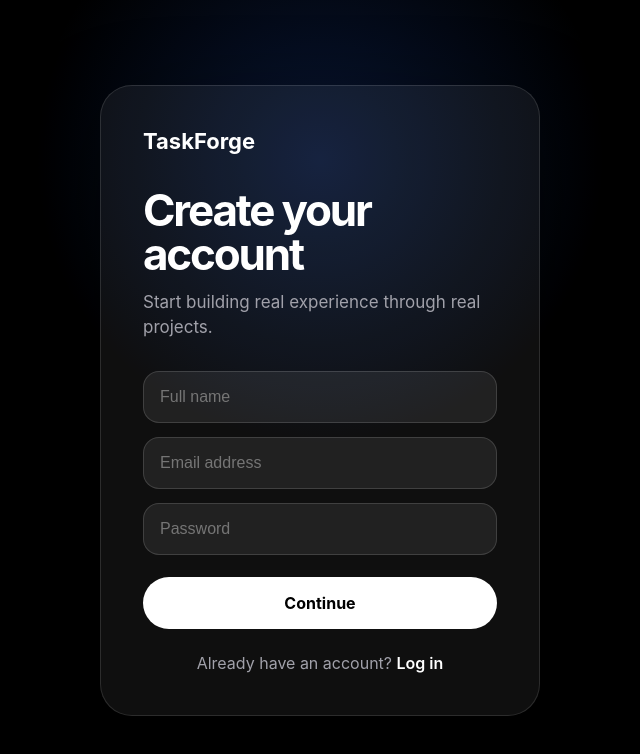
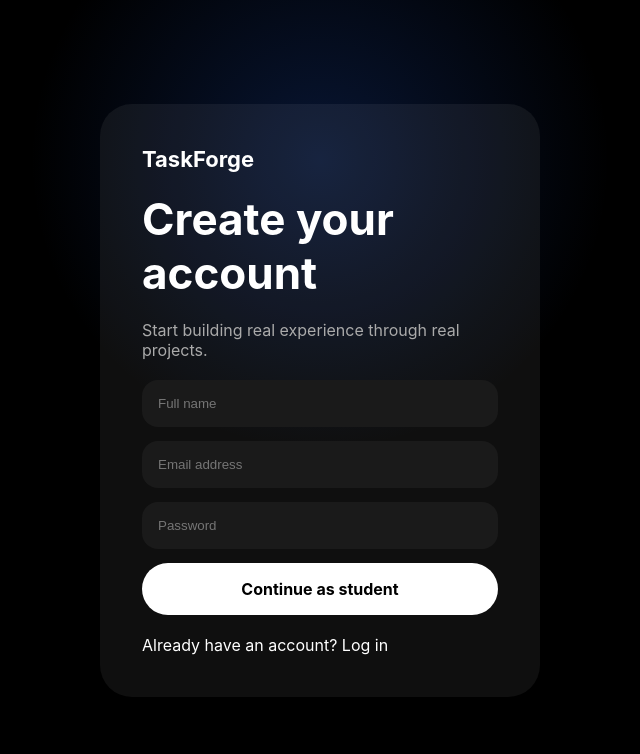
Before and after one commit to nikishrajbastola/taskforge, a Next.js app: page /signup in a window 1280 px wide. Shown: the top 754 px of the page, without its empty margins (320-960 px from the left). Built offline with nearby package versions, Linux system fonts and the light colour scheme; no server answers.

Commit message:
Implement Supabase signup and user profiles

```diff
--- a/app/signup/page.tsx
+++ b/app/signup/page.tsx
@@ -1,27 +1,99 @@
+"use client";
+
 import Link from "next/link";
+import { useState } from "react";
+import { useSearchParams } from "next/navigation";
+import { supabase } from "@/lib/supabase";
 
 export default function SignupPage() {
+  const searchParams = useSearchParams();
+  const role = searchParams.get("role") || "student";
+
+  const [fullName, setFullName] = useState("");
+  const [email, setEmail] = useState("");
+  const [password, setPassword] = useState("");
+
+  const handleSignup = async () => {
+    const { data, error } = await supabase.auth.signUp({
+      email,
+      password,
+    });
+
+    if (error) {
+      alert(error.message);
+      return;
+    }
+
+    const user = data.user;
+
+    if (user) {
+      const { error: profileError } = await supabase
+        .from("profiles")
+        .insert([
+          {
+            id: user.id,
+            full_name: fullName,
+            email: email,
+            role: role,
+          },
+        ]);
+
+      if (profileError) {
+        alert(profileError.message);
+        return;
+      }
+
+      alert("Account created successfully!");
+    }
+  };
+
   return (
     <main style={page}>
       <section style={card}>
-        <Link href="/" style={brand}>TaskForge</Link>
+        <Link href="/" style={brand}>
+          TaskForge
+        </Link>
 
         <h1 style={title}>Create your account</h1>
-        <p style={subtitle}>Start building real experience through real projects.</p>
 
-        <form style={form}>
-          <input style={input} placeholder="Full name" />
-          <input style={input} placeholder="Email address" type="email" />
-          <input style={input} placeholder="Password" type="password" />
+        <p style={subtitle}>
+          Start building real experience through real projects.
+        </p>
 
-          <button style={button} type="button">
-            Continue
+        <div style={form}>
+          <input
+            style={input}
+            placeholder="Full name"
+            value={fullName}
+            onChange={(e) => setFullName(e.target.value)}
+          />
+
+          <input
+            style={input}
+            placeholder="Email address"
+            type="email"
+            value={email}
+            onChange={(e) => setEmail(e.target.value)}
+          />
+
+          <input
+            style={input}
+            placeholder="Password"
+            type="password"
+            value={password}
+            onChange={(e) => setPassword(e.target.value)}
+          />
+
+          <button style={button} onClick={handleSignup}>
+            Continue as {role}
           </button>
-        </form>
+        </div>
 
         <p style={bottomText}>
           Already have an account?{" "}
-          <Link href="/login" style={link}>Log in</Link>
+          <Link href="/login" style={link}>
+            Log in
+          </Link>
         </p>
       </section>
     </main>
@@ -36,8 +108,6 @@ const page = {
   display: "flex",
   alignItems: "center",
   justifyContent: "center",
-  padding: "24px",
-  fontFamily: "-apple-system, BlinkMacSystemFont, 'Segoe UI', sans-serif",
 };
 
 const card = {
@@ -46,8 +116,6 @@ const card = {
   padding: "42px",
   borderRadius: "32px",
   background: "rgba(255,255,255,0.06)",
-  border: "1px solid rgba(255,255,255,0.12)",
-  boxShadow: "0 30px 90px rgba(0,0,0,0.45)",
 };
 
 const brand = {
@@ -59,16 +127,12 @@ const brand = {
 
 const title = {
   fontSize: "44px",
-  lineHeight: "1",
-  letterSpacing: "-0.05em",
-  margin: "34px 0 14px",
+  margin: "20px 0",
 };
 
 const subtitle = {
-  color: "#a1a1aa",
-  fontSize: "17px",
-  lineHeight: "1.5",
-  marginBottom: "30px",
+  color: "#aaa",
+  marginBottom: "20px",
 };
 
 const form = {
@@ -77,36 +141,27 @@ const form = {
 };
 
 const input = {
-  width: "100%",
   padding: "16px",
   borderRadius: "16px",
-  border: "1px solid rgba(255,255,255,0.14)",
-  background: "rgba(255,255,255,0.08)",
+  border: "none",
+  background: "#1a1a1a",
   color: "white",
-  fontSize: "16px",
-  outline: "none",
 };
 
 const button = {
-  marginTop: "8px",
   padding: "16px",
   borderRadius: "999px",
   border: "none",
   background: "white",
   color: "black",
   fontWeight: 700,
-  fontSize: "16px",
   cursor: "pointer",
 };
 
 const bottomText = {
-  marginTop: "24px",
-  color: "#a1a1aa",
-  textAlign: "center" as const,
+  marginTop: "20px",
 };
 
 const link = {
   color: "white",
-  textDecoration: "none",
-  fontWeight: 600,
 };
--- /dev/null
+++ b/lib/supabase.ts
@@ -0,0 +1,9 @@
+import { createClient } from "@supabase/supabase-js";
+
+const supabaseUrl = process.env.NEXT_PUBLIC_SUPABASE_URL!;
+const supabaseAnonKey = process.env.NEXT_PUBLIC_SUPABASE_ANON_KEY!;
+
+export const supabase = createClient(
+  supabaseUrl,
+  supabaseAnonKey
+);
--- a/package.json
+++ b/package.json
@@ -9,6 +9,7 @@
     "lint": "eslint"
   },
   "dependencies": {
+    "@supabase/supabase-js": "^2.105.1",
     "next": "16.2.4",
     "react": "19.2.4",
     "react-dom": "19.2.4"
```
Also changed, not shown: 1 other file (tests, documents, lock files or other folders).
